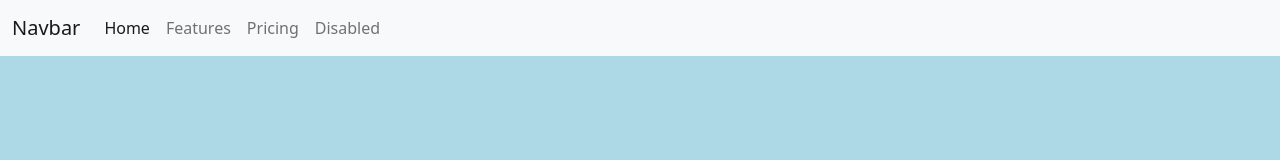
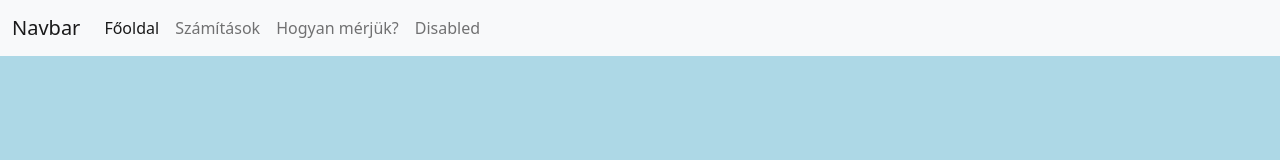
Before and after one commit to Livajgojo45/Verseny, a plain HTML site: page főoldal.html in a window 1280 px wide. Drawn offline with nearby package versions, Linux system fonts and the light colour scheme; files that its build step writes are made by us from their sources.

Commit message:
nav bar átírva

```diff
--- a/főoldal.html
+++ b/főoldal.html
@@ -19,9 +19,9 @@
           </button>
           <div class="collapse navbar-collapse" id="navbarNavAltMarkup">
             <div class="navbar-nav">
-              <a class="nav-link active" aria-current="page" href="főoldal.html">Home</a>
-              <a class="nav-link" href="oldal1.html">Features</a>
-              <a class="nav-link" href="oldal2.html">Pricing</a>
+              <a class="nav-link active" aria-current="page" href="főoldal.html">Főoldal</a>
+              <a class="nav-link" href="oldal1.html">Számítások</a>
+              <a class="nav-link" href="oldal2.html">Hogyan mérjük?</a>
               <a class="nav-link" href="oldal3.html">Disabled</a>
             </div>
           </div>
```
Also changed, not shown: oldal1.html (+3 -3 lines).
